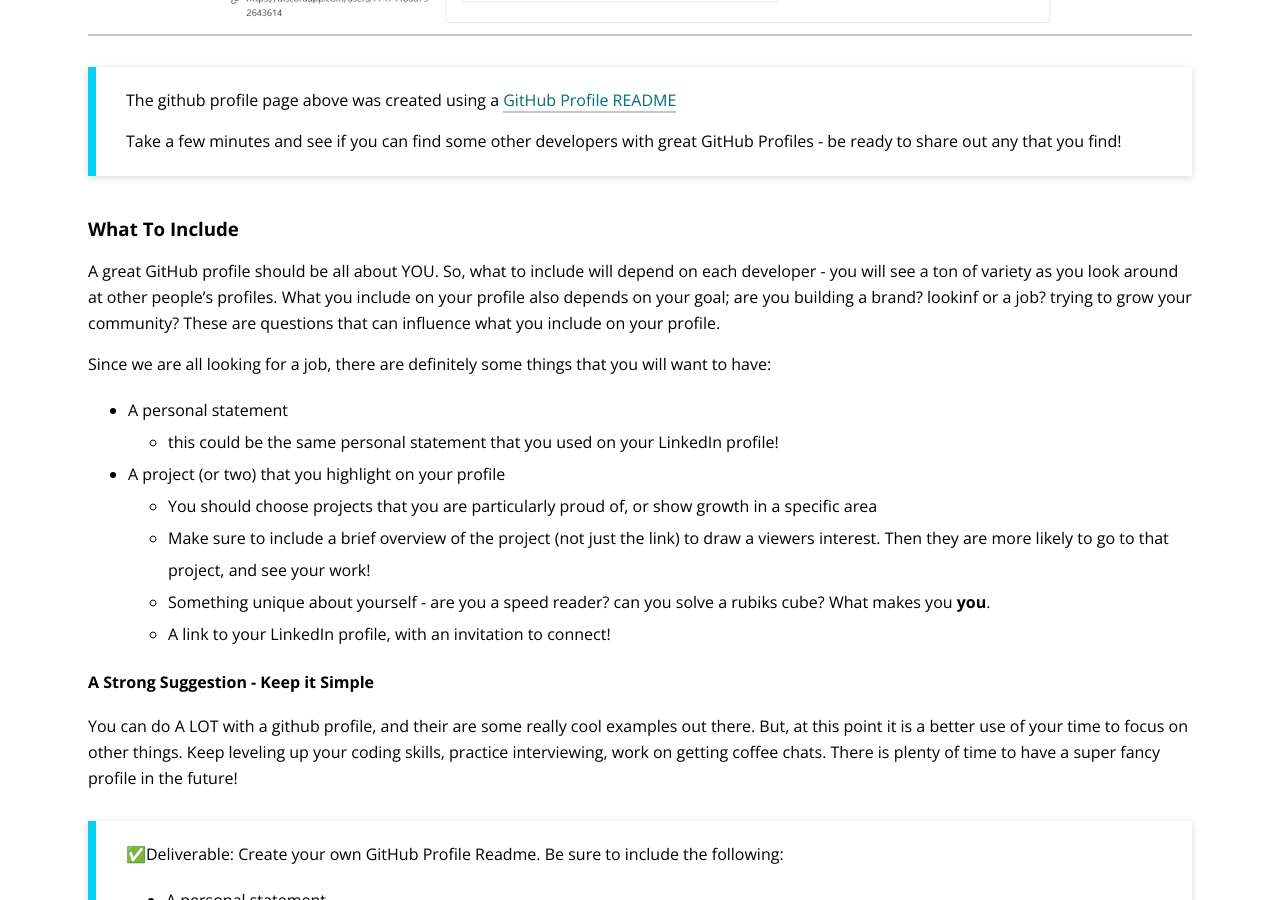
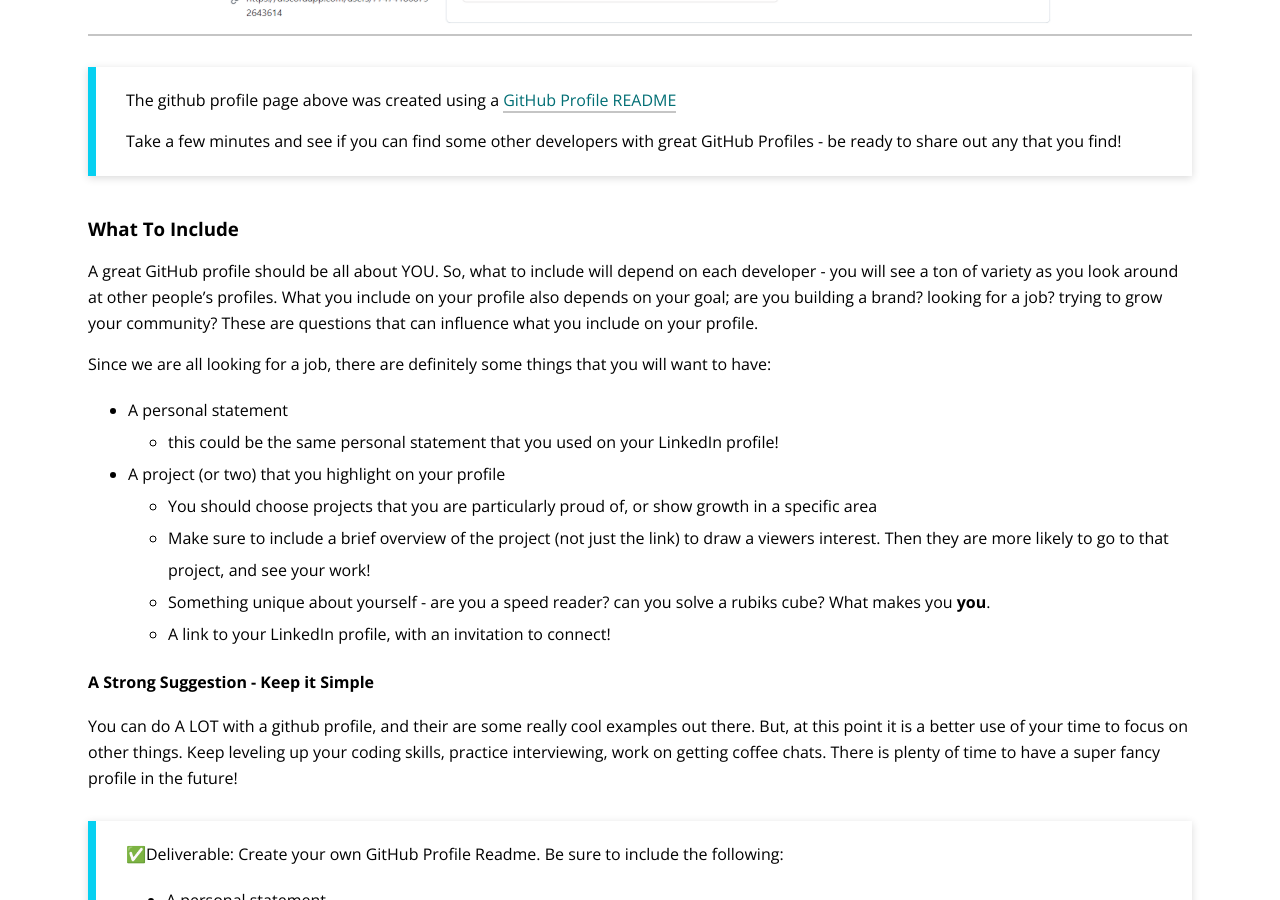
Before and after one commit to turingschool/launch-curriculum, a Jekyll site: the page built from module5/lessons/Week3/GithubProfiles.md, in a window 1280 px wide and 900 px high, scrolled down 1924 px. Built offline with Jekyll 4.4.1, drawn with Linux system fonts in a browser that asks for light colours; nearby versions of some CDN libraries; comment, search, counter and statistics services are not loaded.

Commit message:
Update GithubProfiles.md

```diff
--- a/module5/lessons/Week3/GithubProfiles.md
+++ b/module5/lessons/Week3/GithubProfiles.md
@@ -33,7 +33,7 @@ Take a few minutes and see if you can find some other developers with great GitH
 
 ### What To Include
 
-A great GitHub profile should be all about YOU.  So, what to include will depend on each developer - you will see a ton of variety as you look around at other people's profiles.  What you include on your profile also depends on your goal; are you building a brand? lookinf or a job? trying to grow your community?  These are questions that can influence what you include on your profile.
+A great GitHub profile should be all about YOU.  So, what to include will depend on each developer - you will see a ton of variety as you look around at other people's profiles.  What you include on your profile also depends on your goal; are you building a brand? looking for a job? trying to grow your community?  These are questions that can influence what you include on your profile.
 
 Since we are all looking for a job, there are definitely some things that you will want to have:
 * A personal statement
```
